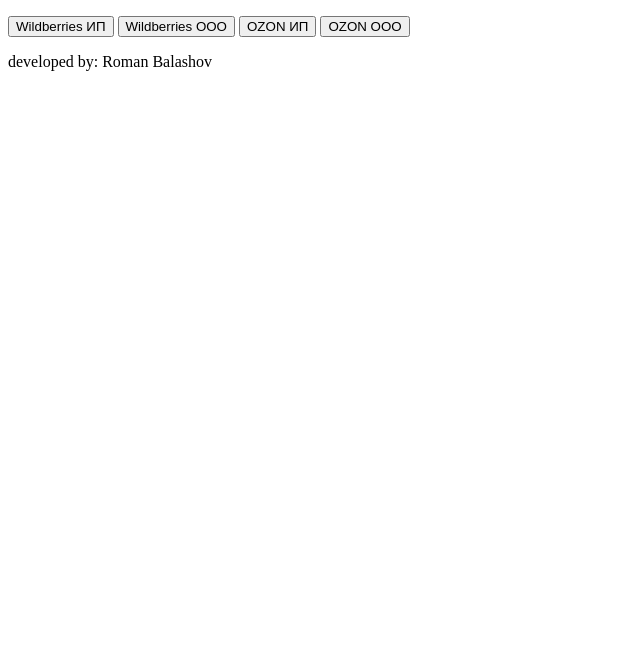
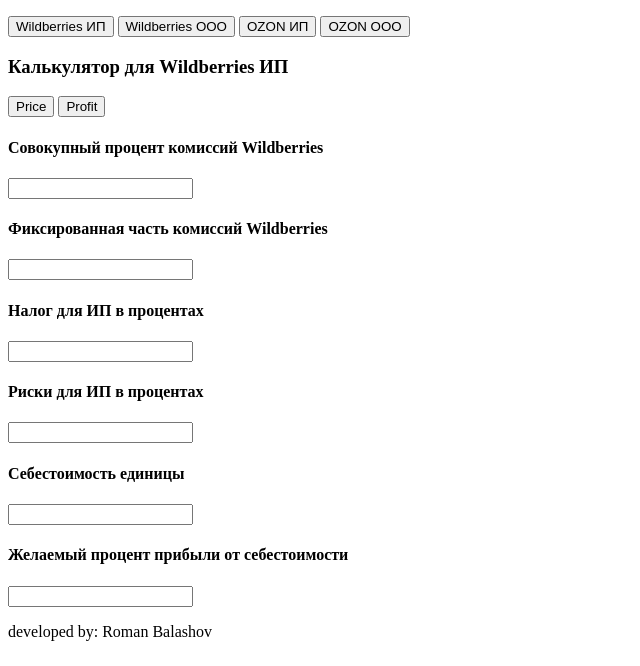
Before and after one commit to romz987/calculon, a Flask app: template calculon_app/templates/index.html in a window 1280 px wide. Shown: the part 134-800 px from the top of the page, without its empty margins (0-640 px from the left). Run offline with Flask 3, Linux system fonts and the light colour scheme; the template is opened without the code that fills it, so the values that code supplies are empty.

Commit message:
index.html WBsole

```diff
--- a/calculon_app/templates/index.html
+++ b/calculon_app/templates/index.html
@@ -15,9 +15,9 @@
 
     <header><h1>Calculon_</h1></header>
 
+<!------------------------------------------------------------------------------------------------------>
     <main>
-
-<!----------------Главное меню------------------------------------------------------------------------->
+<!-------------------------------------------Главное меню----------------------------------------------->
       <nav>
         <ul>
           <li>Калькулятор</li>
@@ -27,7 +27,7 @@
       </nav>
 
 
-<!----------------Кнопки режима рассчетов--------------------------------------------------------------->
+<!--------------------------------------Кнопки режима рассчетов----------------------------------------->
       <div class="tab">
         <button class="tablinks" onclick="openTab(event, 'WBsole')">Wildberries ИП</button>
         <button class="tablinks" onclick="openTab(event, 'WBltd')">Wildberries ООО</button>
@@ -35,10 +35,63 @@
         <button class="tablinks" onclick="openTab(event, 'OZltd')">OZON ООО</button>
       </div>
 
+<!----------------------------------Расчеты для Wildberries ИП (WBsole)---------------------------------->
+<!---------------------------------------------Расчет цены----------------------------------------------->
+      <div id="WBsole" class="tabcontent">
+        <h3>Калькулятор для Wildberries ИП</h3>
+
+        <div class="subtab">
+          <button class="subtablinks" onclick="openSubTab(event, 'WBsolePrice')">Price</button>
+          <button class="subtablinks" onclick="openSubTab(event, 'WBsoleProfit')">Profit</button>
+        </div>
+
+        <!--Установить значение по умолчанию-->
+        <div class="input_fields">
+            <h4>Совокупный процент комиссий Wildberries</h4>
+            <input type="text" name="cperc" oninput="checkFormFields('WBsolePrice')">
+        </div>
+
+        <!--Установить значение по умолчанию-->
+        <div class="input_fields">
+            <h4>Фиксированная часть комиссий Wildberries</h4>
+            <input type="text" name="cfix" oninput="checkFormFields('WBsolePrice')">
+        </div>
+
+        <!--Установить значение по умолчанию-->
+        <div class="input_fields">
+            <h4>Налог для ИП в процентах</h4>
+            <input type="text" name="tax" oninput="checkFormFields('WBsolePrice')">
+        </div>
+
+        <!--Установить значение по умолчанию-->
+        <div class="input_fields">
+            <h4>Риски для ИП в процентах</h4>
+            <input type="text" name="risk" oninput="checkFormFields('WBsolePrice')">
+        </div>
+
+
+        <div class="input_fields">
+          <h4>Себестоимость единицы</h4>
+          <input type="text" name="cost_per_one" oninput="checkFormFields('WBsolePrice')">
+        </div>
+
+
+        <div class="input_fields">
+            <h4>Желаемый процент прибыли от себестоимости</h4>
+            <input type="text" name="des_percent" oninput="checkFormFields('WBsolePrice')">
+        </div>
+
+        <!--Колчество, стоимость труда, стоимость упаковки, объем упаковки-->
+
+
+
+
+<!------------------------------------------------------------------------------------------------------->
+
     </main>
 
 
-<!----------------footer-------------------------------------------------------------------------------->
+<!----------------footer--------------------------------------------------------------------------------->
     <footer>
       <p>developed by: Roman Balashov</p>
     </footer>
```
